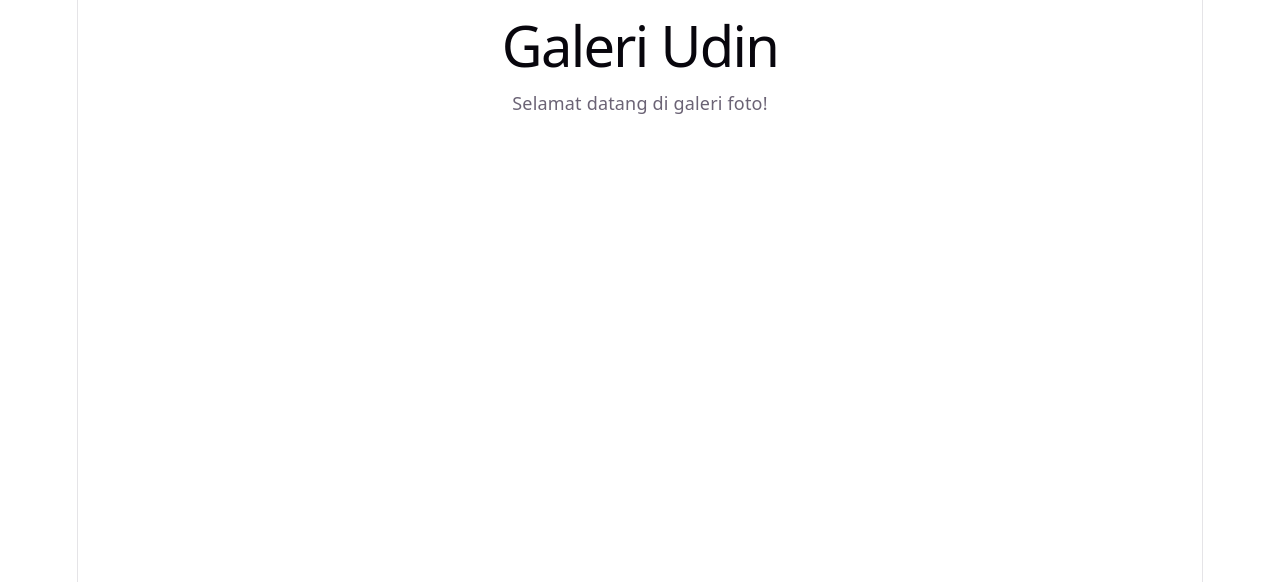
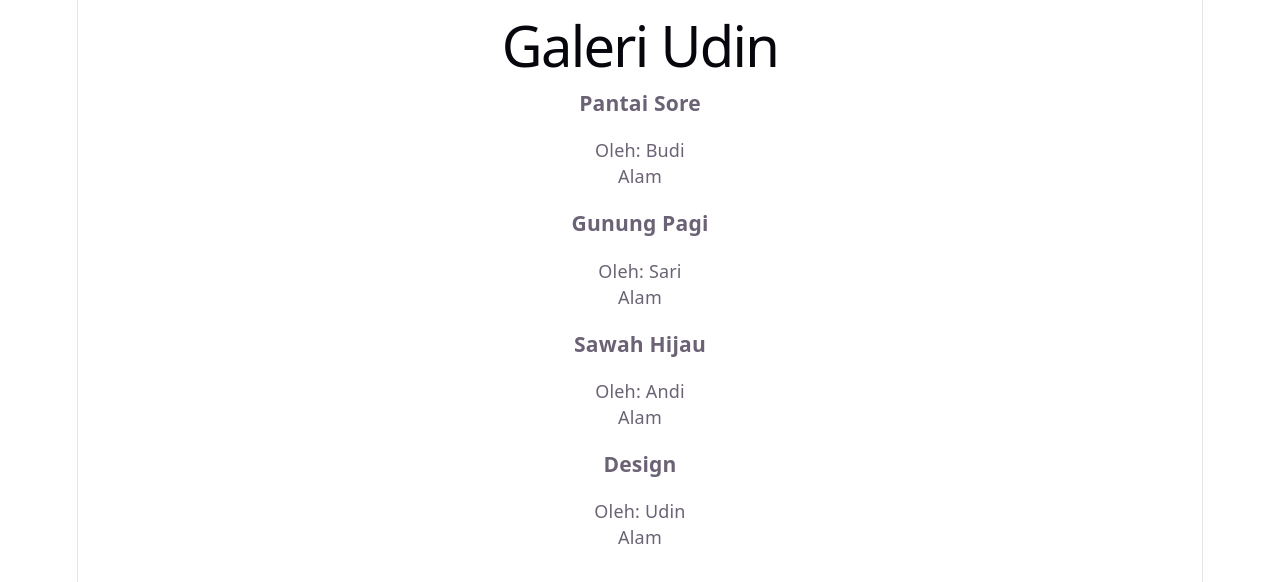
Before and after one commit to bahrudinrizki/galeri_udin, a React app in the folder frontend/: page / in a window 1280 px wide. Shown: the top 582 px of the page. Built offline with nearby package versions, Linux system fonts and the light colour scheme; the HTML template or start-up script is replaced by a standard one.

Commit message:
Latihan 2: component KartuFoto dengan props

```diff
--- a/frontend/src/App.jsx
+++ b/frontend/src/App.jsx
@@ -1,10 +1,14 @@
 import Header from "./Header";
+import KartuFoto from "./KartuFoto";
 
 function App() {
   return (
     <div>
       <Header />
-      <p>Selamat datang di galeri foto!</p>
+      <KartuFoto judul ="Pantai Sore" pengunggah ="Budi" />
+      <KartuFoto judul ="Gunung Pagi" pengunggah ="Sari" />
+      <KartuFoto judul ="Sawah Hijau" pengunggah ="Andi"/>
+      <KartuFoto judul ="Design" pengunggah ="Udin"/>
     </div>
   );
 }
--- /dev/null
+++ b/frontend/src/KartuFoto.jsx
@@ -0,0 +1,13 @@
+import Kategori from "./Kategori";
+
+function KartuFoto (props) {
+  return (
+    <div>
+      <h3>{props.judul}</h3>
+      <p>Oleh: {props.pengunggah}</p>
+      <Kategori />
+    </div>
+  );
+}
+
+export default KartuFoto;
--- /dev/null
+++ b/frontend/src/Kategori.jsx
@@ -0,0 +1,5 @@
+function Kategori(props) {
+  return <p>Alam</p>
+}
+
+export default Kategori;
```
